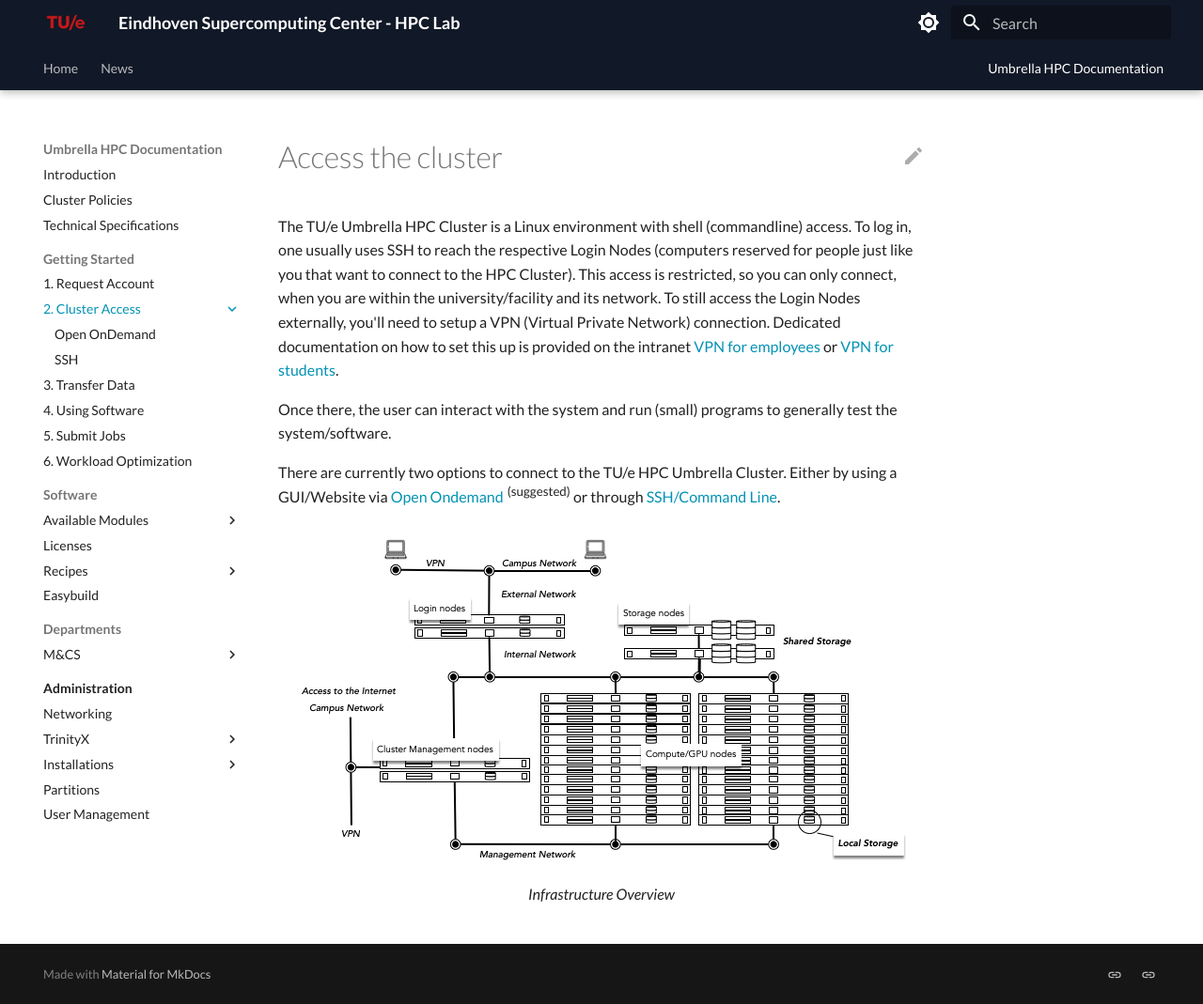
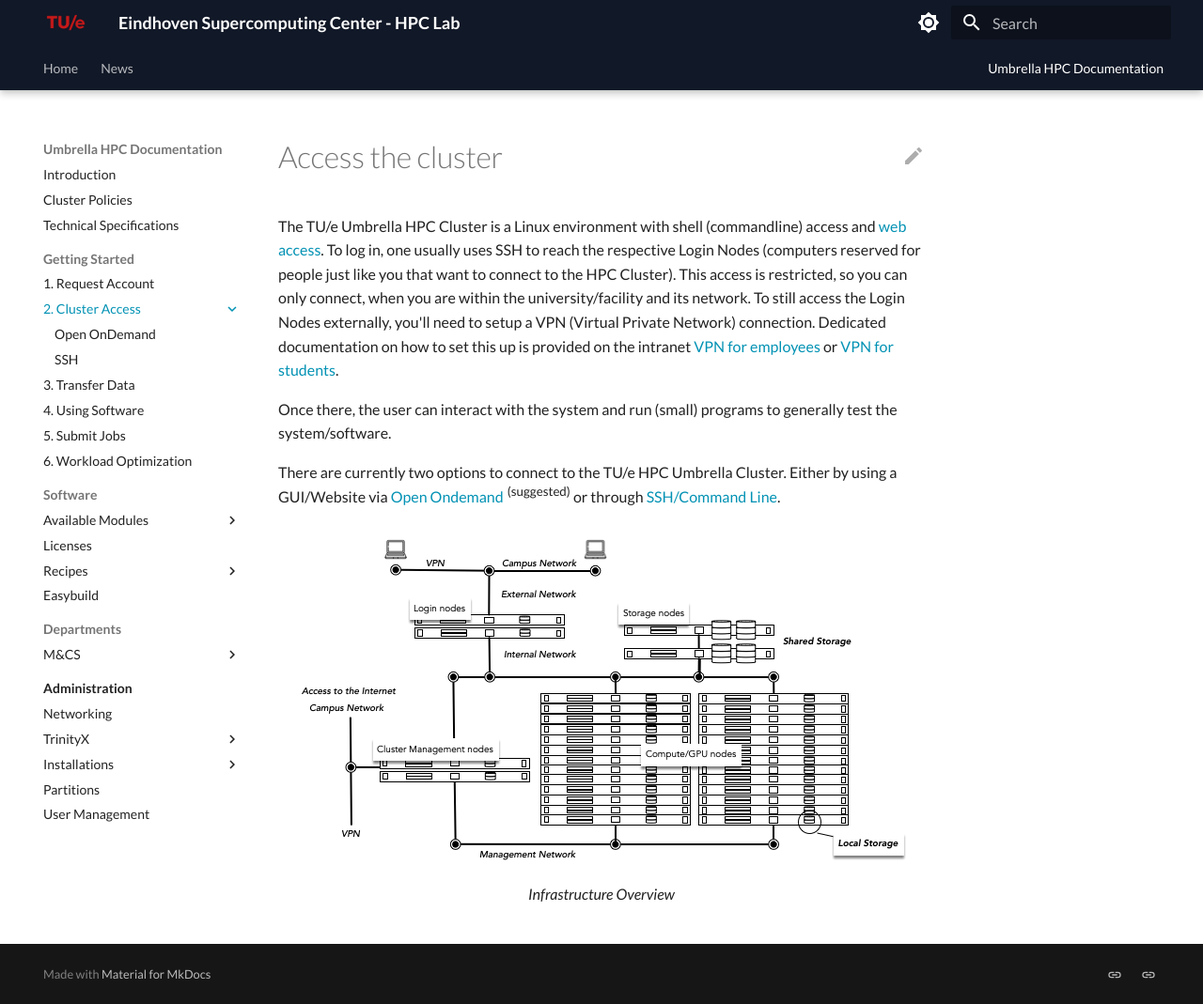
Before and after one commit to gferhpc/supercomputing.tue.nl, an MkDocs documentation site: the page built from pages/documentation/steps/access/index.md, in a window 1280 px wide and 1069 px high. Shown: the whole window at 94% size. Built offline with MkDocs 1.6.1 and Material for MkDocs 9.7.7, drawn with Linux system fonts in a browser that asks for light colours.

Commit message:
Update index.md

```diff
--- a/pages/documentation/steps/access/index.md
+++ b/pages/documentation/steps/access/index.md
@@ -3,7 +3,7 @@
 ---
 # Access the cluster
 
-The TU/e Umbrella HPC Cluster is a Linux environment with shell (commandline) access.
+The TU/e Umbrella HPC Cluster is a Linux environment with shell (commandline) access and [web access](https://hpc.tue.nl).
 To log in, one usually uses SSH to reach the respective Login Nodes (computers reserved for people just like you that
 want to connect to the HPC Cluster). This access is restricted, so you can only connect, when you are within the
 university/facility and its network. To still access the Login Nodes externally, you'll need to setup a VPN (Virtual Private Network) connection.
```
